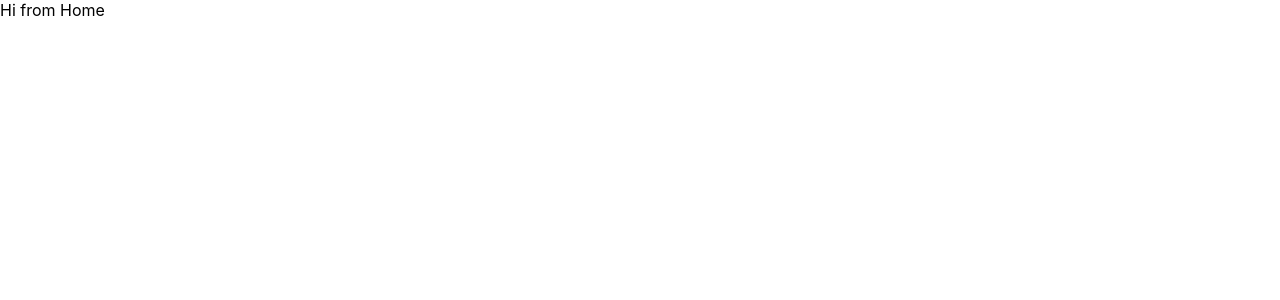
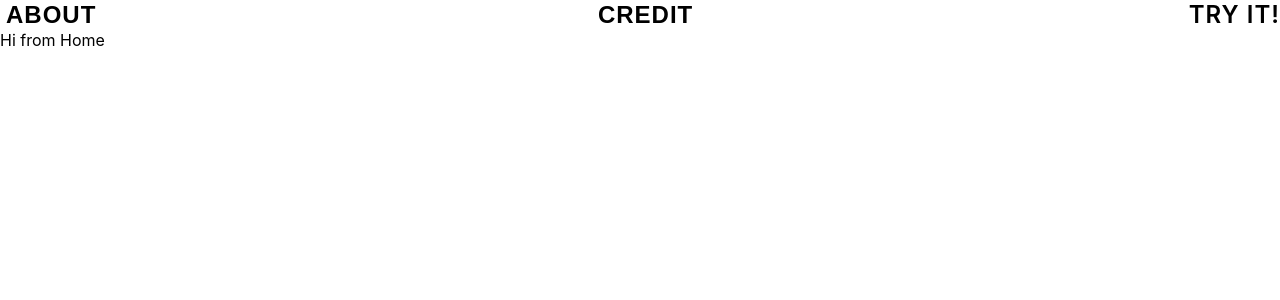
Before and after one commit to Pronkle/hackathon-2024, a React (Create React App) app: page / in a window 1280 px wide. Shown: the top 300 px of the page. Built offline with nearby package versions, Linux system fonts and the light colour scheme.

Commit message:
add barebones navbar

```diff
--- a/src/App.js
+++ b/src/App.js
@@ -1,16 +1,19 @@
 import { Route, Routes } from "react-router-dom"
 import Demo from "./pages/demo/demo"
 import Home from "./pages/home/home"
+import Navbar from "./components/public/navbar/navbar"
 
 
 function App() {
 
   return (
-
+          <>
+          <Navbar/>
           <Routes>
             <Route exact path="/" element={<Home/>}/>
             <Route path="/demo" element={<Demo/>}/>
           </Routes>
+          </>
 
   );
 }
--- /dev/null
+++ b/src/components/public/navbar/navbar.jsx
@@ -0,0 +1,17 @@
+import React, { useEffect } from "react"
+
+import "./style.css"
+import { Link } from "react-router-dom"
+
+
+
+export default function Navbar() {
+
+    return (
+        <div className={"navbar"} data-scroll-section>
+            <button onClick={() => {}} id="link">About</button>
+            <button onClick={() => {}} id="link">Credit</button>
+            <Link to="/demo" id="link">Try It!</Link>
+        </div>
+    )
+}
--- /dev/null
+++ b/src/components/public/navbar/style.css
@@ -0,0 +1,23 @@
+.navbar {
+    display: flex;
+    justify-content: space-between;
+
+}
+
+#link {
+    background:none;
+    border:none;
+
+    font-size: 24px;
+    letter-spacing: 1px;
+    font-weight: 600;
+    text-transform: uppercase;
+
+    transition: 0.5s;
+    text-decoration: none;
+    color: black
+}
+
+#link:hover {
+    color: red
+}
```
Also changed, not shown: src/components/navbar.jsx (deleted).
